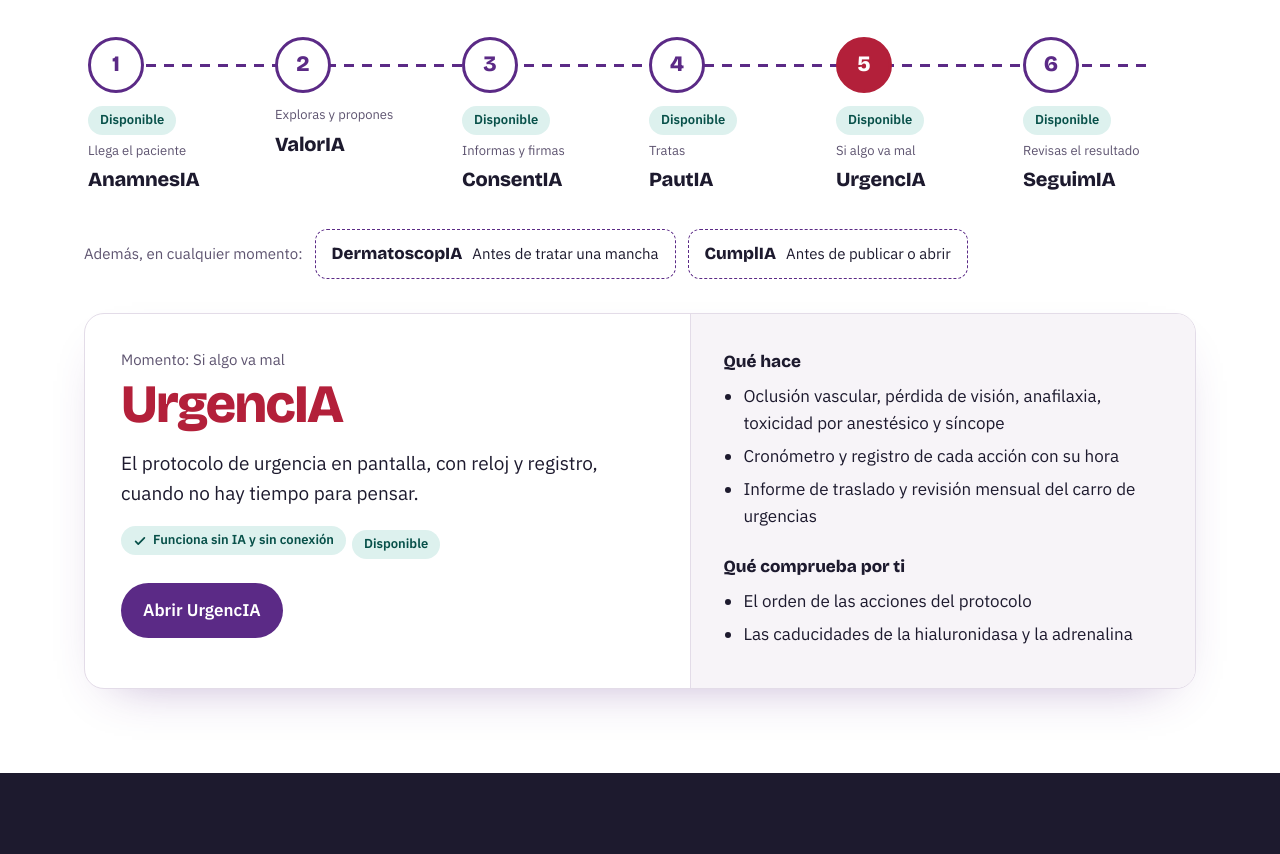
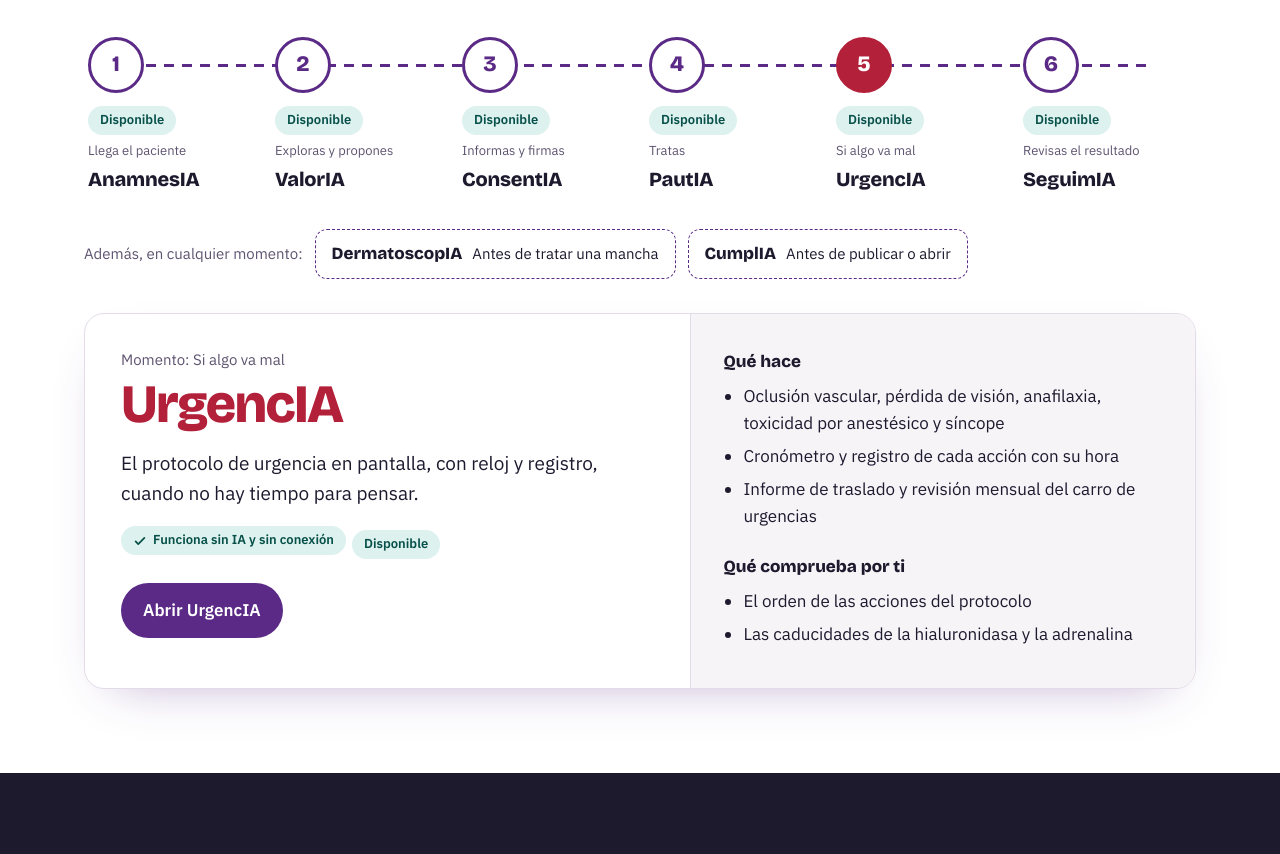
Before and after one commit to fborrasumh/kitesteticia, a plain HTML site: page index.html in a window 1280 px wide. Shown: the part 979-1833 px from the top of the page. Drawn offline with nearby package versions, Linux system fonts and the light colour scheme.

```diff
--- a/index.html
+++ b/index.html
@@ -232,7 +232,7 @@ const IC = {
 };
 /* apps del recorrido: [id, ¿urgencia?] — el texto está en T */
 const PASOS = ['anamnesia','valoria','consentia','pautia','urgencia','seguimia'];
-const DISP = {urgencia: 'https://fborrasumh.github.io/urgencia/', anamnesia: 'https://fborrasumh.github.io/anamnesia/', consentia: 'https://fborrasumh.github.io/consentia/', pautia: 'https://fborrasumh.github.io/pautia/', seguimia: 'https://fborrasumh.github.io/seguimia/', dermatoscopia: 'https://fborrasumh.github.io/dermatoscopia/', cumplia: 'https://fborrasumh.github.io/cumplia/'};
+const DISP = {urgencia: 'https://fborrasumh.github.io/urgencia/', anamnesia: 'https://fborrasumh.github.io/anamnesia/', consentia: 'https://fborrasumh.github.io/consentia/', pautia: 'https://fborrasumh.github.io/pautia/', seguimia: 'https://fborrasumh.github.io/seguimia/', dermatoscopia: 'https://fborrasumh.github.io/dermatoscopia/', cumplia: 'https://fborrasumh.github.io/cumplia/', valoria: 'https://fborrasumh.github.io/valoria/'};
 const TRANSV = ['dermatoscopia','cumplia'];
 const COMPL = [['esteticia',1],['evidentia'],['doctoralia'],['prismia'],['mentoria'],['manuscriptor'],['posteria'],['esquemia']];
 const T = {
```
